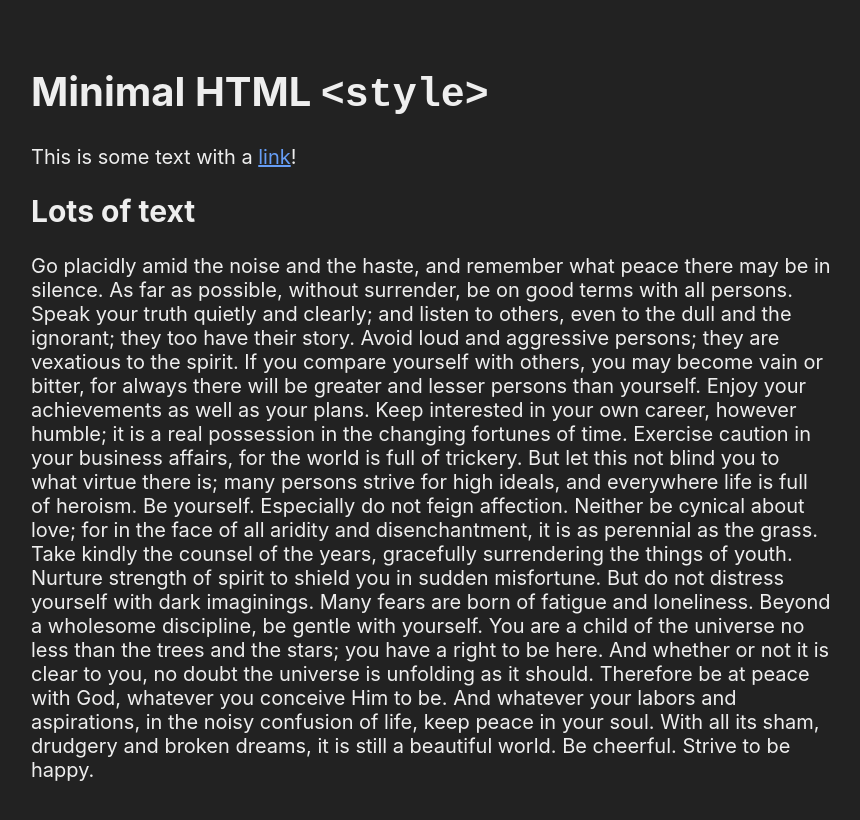
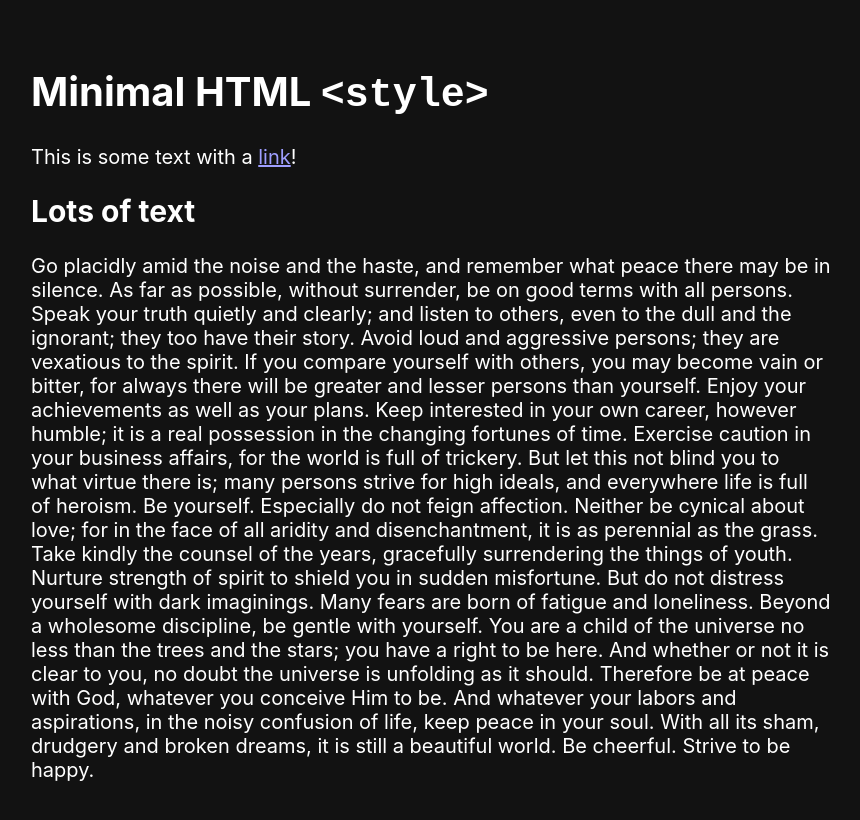
Before and after one commit to lgarron/minimal-html-style, a website: page index.html in a window 1280 px wide. Shown: the whole page, without its empty margins (209-1069 px from the left). Drawn offline with Linux system fonts and the dark colour scheme.

Commit message:
Switch to `color-scheme: light dark;`.
This is now well supported.

```diff
--- a/index.html
+++ b/index.html
@@ -7,17 +7,13 @@
   <meta name="viewport" content="width=device-width, initial-scale=0.75">
   <!-- Here's the main snippet: -->
   <style>
+    :root { color-scheme: light dark; }
     html {
       font-family: -apple-system, Roboto, Ubuntu, Tahoma, sans-serif;
       font-size: 1.25rem; padding: 2em;
       display: grid; justify-content: center;
     }
     body { width: 100%; max-width: 40em; margin: 0; }
-    @media (prefers-color-scheme: dark) {
-      html { background: #000D; color: #EEE; }
-      a { color: #669df5; }
-      a:visited { color: #af73d5; }
-    }
   </style>
 </head>
 <body>
```
Also changed, not shown: README.md.
